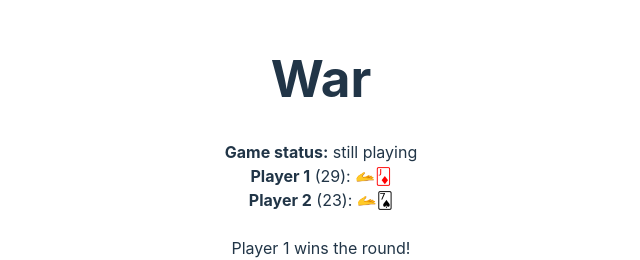
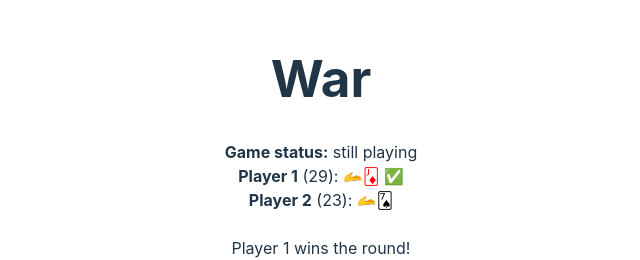
Before and after one commit to daveyarwood/warviz, a React (Vite) app: page / in a window 1280 px wide. Shown: the part 145-405 px from the top of the page, without its empty margins (319-959 px from the left). Built offline with nearby package versions, Linux system fonts and the light colour scheme.

Commit message:
Add checkmark to player display when they won the round

```diff
--- a/src/App.tsx
+++ b/src/App.tsx
@@ -1,7 +1,7 @@
 import { useEffect, useState } from "react";
 import "./App.css";
 import { cardToText, Suit } from "./deck";
-import { Game } from "./game";
+import { Game, roundOutcome, RoundOutcome } from "./game";
 import { Card } from "./deck";
 import {
   gameStatusString,
@@ -20,6 +20,7 @@ interface GameDisplayProps {
 interface PlayerDisplayProps {
   player: Player;
   playerWon: Boolean;
+  playerWonRound: Boolean;
 }
 
 function GameDisplay(props: GameDisplayProps) {
@@ -47,6 +48,7 @@ function PlayerDisplay(props: PlayerDisplayProps) {
   const cardsInPlay = props.player.cardsInPlay;
   const cardsInHand = props.player.cardsInHand;
 
+  // TODO: Make this an actual table so that things line up
   return (
     <div>
       <strong>{props.player.name}</strong> ({cardsInHand.length}):
@@ -57,6 +59,7 @@ function PlayerDisplay(props: PlayerDisplayProps) {
       ) : (
         <span> 🫴{cardsInPlay.map(cardToSpan)}</span>
       )}
+      {props.playerWonRound ? " ✅" : ""}
     </div>
   );
 }
@@ -80,6 +83,7 @@ function War() {
     setTimer(null);
   }
 
+  const outcome = anyCardsInPlay(game) ? roundOutcome(game) : null;
   const outcomeString = anyCardsInPlay(game) ? roundOutcomeString(game) : null;
 
   useEffect(() => {
@@ -105,10 +109,12 @@ function War() {
       <PlayerDisplay
         player={game.player1}
         playerWon={game.status == GameStatus.Player1Won}
+        playerWonRound={outcome == RoundOutcome.Player1Won}
       />
       <PlayerDisplay
         player={game.player2}
         playerWon={game.status == GameStatus.Player2Won}
+        playerWonRound={outcome == RoundOutcome.Player2Won}
       />
       <br />
       {outcomeString || ""}
```
